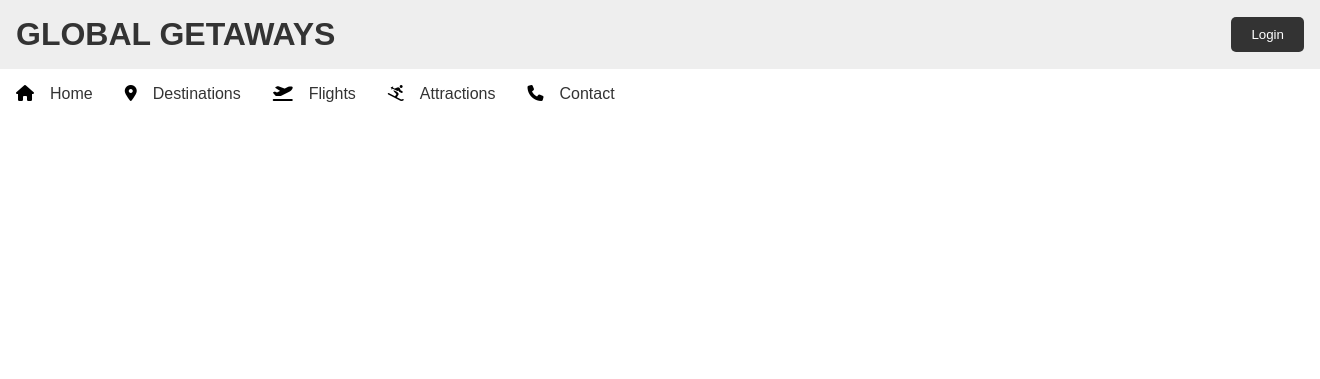
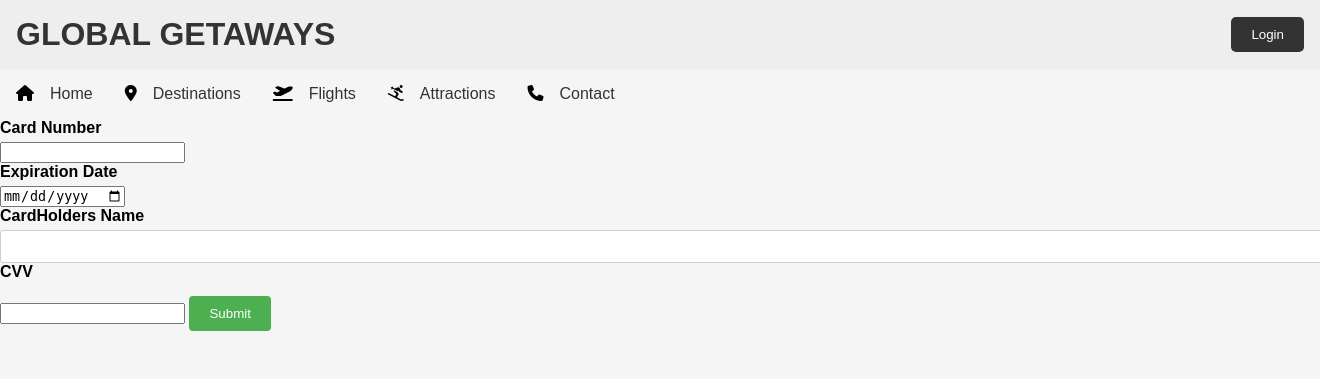
Before and after one commit to erykglowacki1/GlobalGetaways, a PHP site: page /purchasePage.php in a window 1320 px wide; the page is wider, and only the part inside the window is pictured. Shown: the top 379 px of that part. Run offline with PHP 8.4, Linux system fonts and the light colour scheme.

Commit message:
added Auth.php and purchase

```diff
--- a/root/classes/Activity.php
+++ b/root/classes/Activity.php
@@ -29,8 +29,6 @@ class Activity
         return $this->price;
     }
 
-    //getters and setters
-
     public function getEquipment()
     {
         return $this->equipment;
--- a/root/index.php
+++ b/root/index.php
@@ -10,24 +10,18 @@ if (isset($_POST['search_submit'])) {
         require "common.php";
         require_once 'connection/connectionToDB.php';
 
-
         $sql = "SELECT * FROM Destination WHERE City = :City";
         $City = $_POST['search_place'];
         $statement = $connection->prepare($sql);
         $statement->bindParam(':City', $City, PDO::PARAM_STR);
         $statement->execute();
-
-
         $result = $statement->fetchAll();
-
 
         if ($statement->rowCount() == 0) {
             $error_message = "No results found for " . htmlspecialchars($City) . ".";
         }
     } catch (PDOException $error) {
-
         $error_message = "An error occurred: " . $error->getMessage();
-
     }
 }
 ?>
--- a/root/purchasePage.php
+++ b/root/purchasePage.php
@@ -1,2 +1,52 @@
 <?php
 require 'templates/header.php';
+
+if (isset($_POST['submit'])) {
+    require "common.php";
+    try {
+        require_once 'connection/connectionToDB.php';
+
+        // Create an instance of Activity
+        $payment = new Payment(
+            $_POST['cardNum']
+        );
+
+        // Prepare SQL statement
+        $sql = "INSERT INTO Payment (CardNum) VALUES (:cardNum)";
+
+        // Bind parameters + execute statement
+        $statement = $connection->prepare($sql);
+        $cardNum = $payment->getCardNum();
+        $statement->bindParam(':cardNum', $cardNum);
+
+        $statement->execute();
+
+        echo "Payment Confirmed";
+    } catch (PDOException $error) {
+        echo $sql . "<br>" . $error->getMessage();
+    }
+
+}
+
+?>
+
+<head>
+    <link rel="stylesheet" href="css/addDesign.css">
+</head>
+<form method="post">
+    <label for="cardNumber">Card Number</label>
+    <input type="number" name="cardNumber" id="cardNumber">
+
+
+    <label for="expirationDate">Expiration Date</label>
+    <input type="date" name="expirationDate" id="expirationDate">
+
+    <label for="cardOwner">CardHolders Name</label>
+    <input type="text" name="cardOwner" id="cardOwner">
+
+    <label for="cvv">CVV</label>
+    <input type="number" name="cvv" id="cvv">
+
+
+    <input type="submit" name="submit" value="Submit">
+</form>
```
Also changed, not shown: root/classes/Payment.php (+9 -8 lines).
